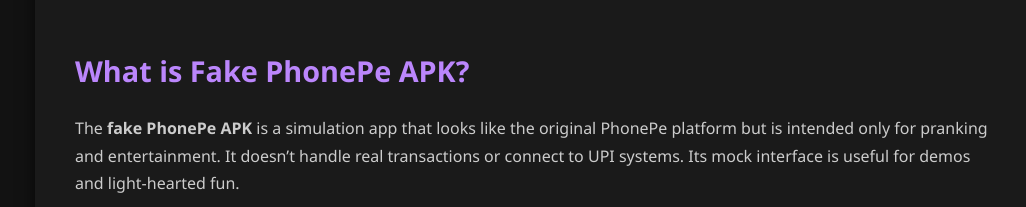
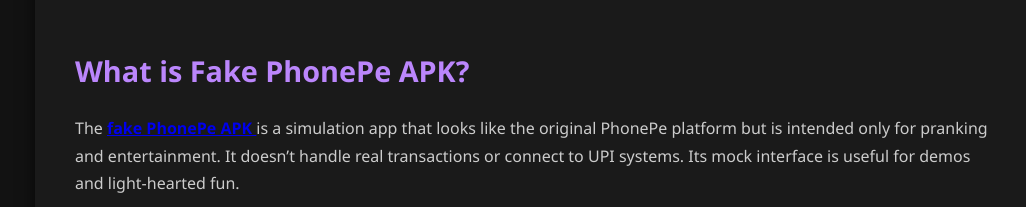
Before and after one commit to fakephonepeapp/fakephonepeapp.github.io, a plain HTML site: page index.html in a window 1280 px wide. Shown: the part 914-1121 px from the top of the page, without its empty margins (105-1131 px from the left). Drawn offline with Linux system fonts and the light colour scheme.

Commit message:
Update index.html

```diff
--- a/index.html
+++ b/index.html
@@ -18,7 +18,10 @@
     </section>
     <section>
       <h2>What is Fake PhonePe APK?</h2>
-      <p>The <strong>fake PhonePe APK</strong> is a simulation app that looks like the original PhonePe platform but is intended only for pranking and entertainment. It doesn’t handle real transactions or connect to UPI systems. Its mock interface is useful for demos and light-hearted fun.</p>
+      <p>The <strong><a href="https://fakephonepe.app/" target="_blank" rel="noopener noreferrer">
+  fake PhonePe APK
+</a>
+</strong> is a simulation app that looks like the original PhonePe platform but is intended only for pranking and entertainment. It doesn’t handle real transactions or connect to UPI systems. Its mock interface is useful for demos and light-hearted fun.</p>
     </section>
     <section>
       <h2>Key Features and Benefits</h2>
```
